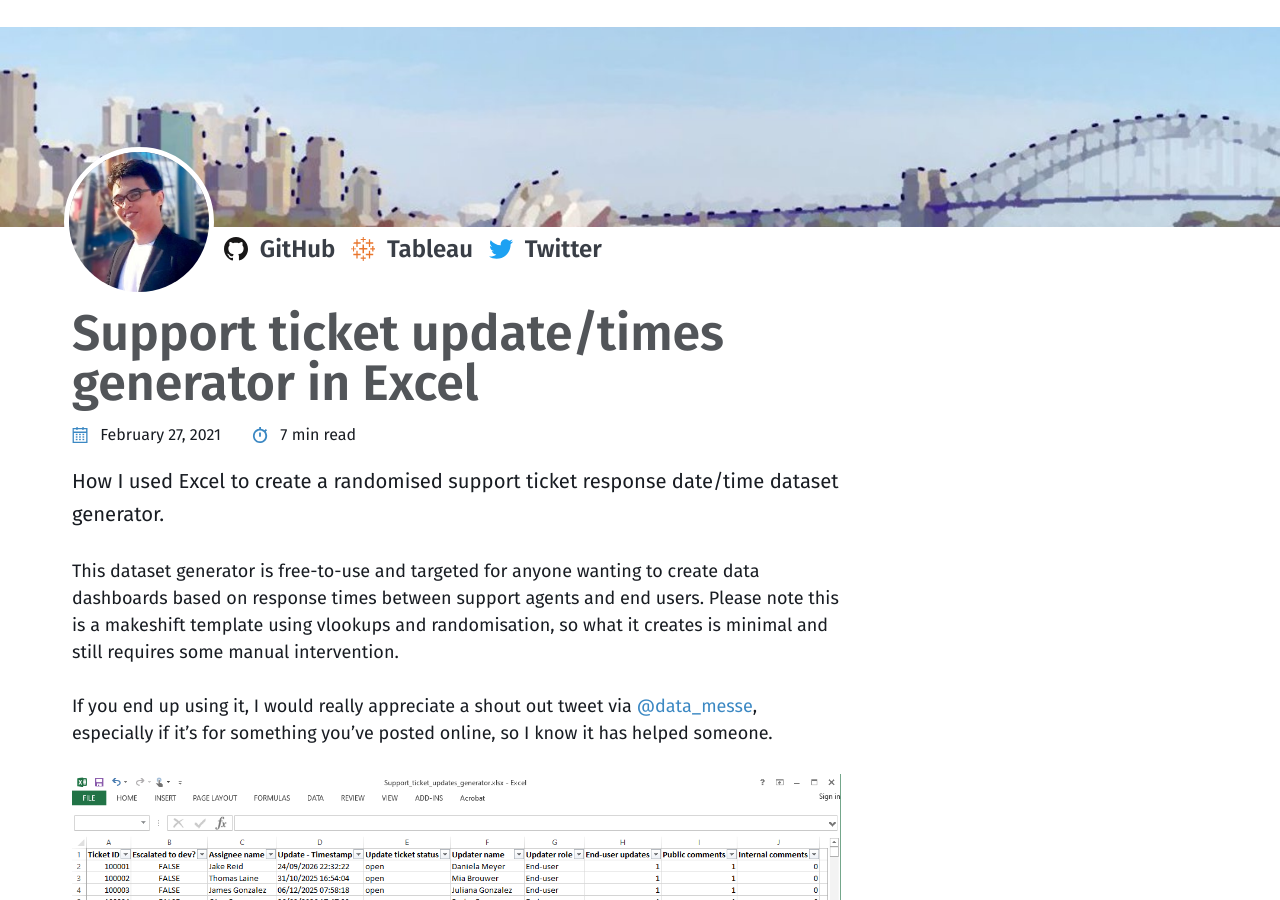
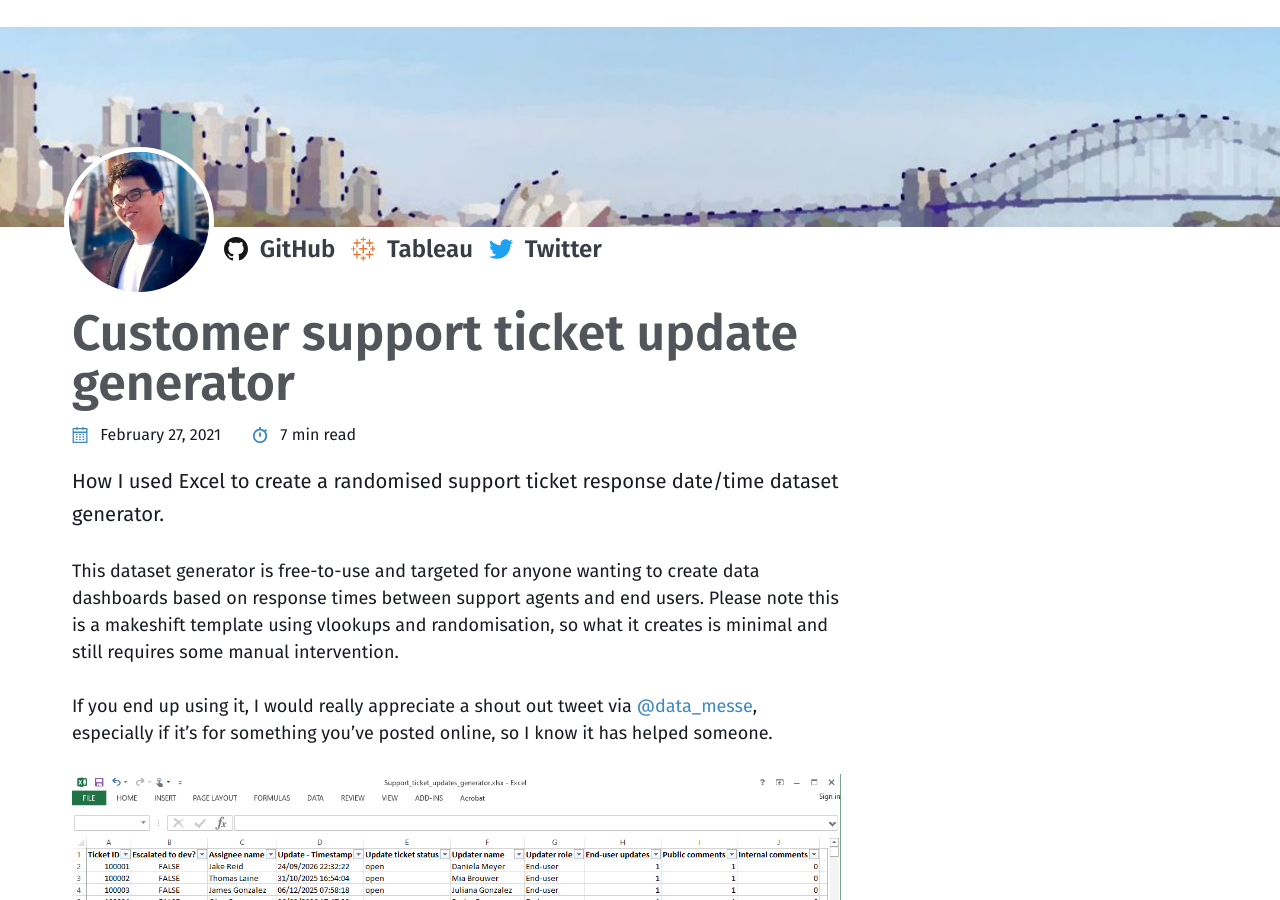
Before and after one commit to datamesse/blog, a Jekyll site: the page built from _posts/2021-02-27-support-ticket-update-times-dataset-generator-in-excel.markdown, in a window 1280 px wide and 900 px high. Built offline with Jekyll 4.4.1, drawn with Linux system fonts in a browser that asks for light colours.

Commit message:
Update title

```diff
--- a/_posts/2021-02-27-support-ticket-update-times-dataset-generator-in-excel.markdown
+++ b/_posts/2021-02-27-support-ticket-update-times-dataset-generator-in-excel.markdown
@@ -1,6 +1,6 @@
 ---
 layout: post
-title: Support ticket update/times generator in Excel
+title: Customer support ticket update generator
 date: 2021-02-27 19:50:00 +1100
 description: Using Excel to create data
 img: # /assets/images/?????.jpg no longer works
```
